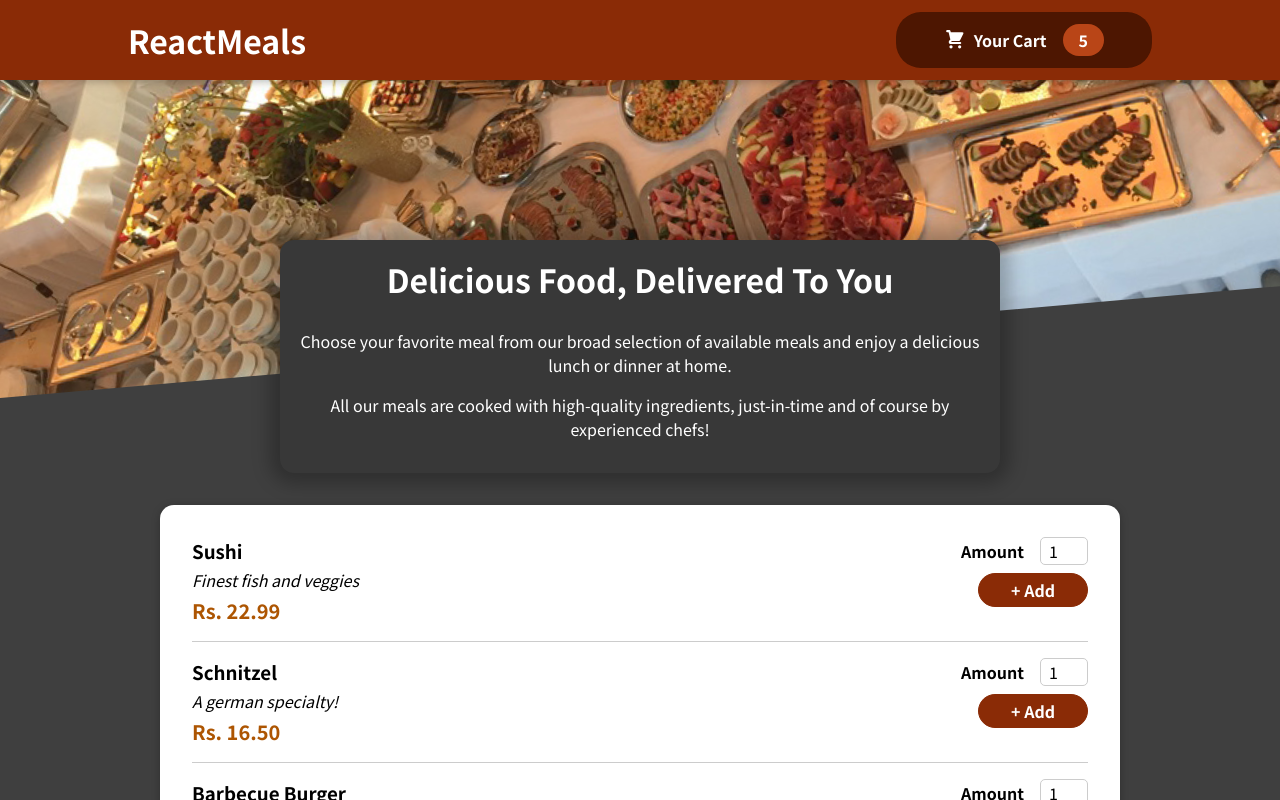
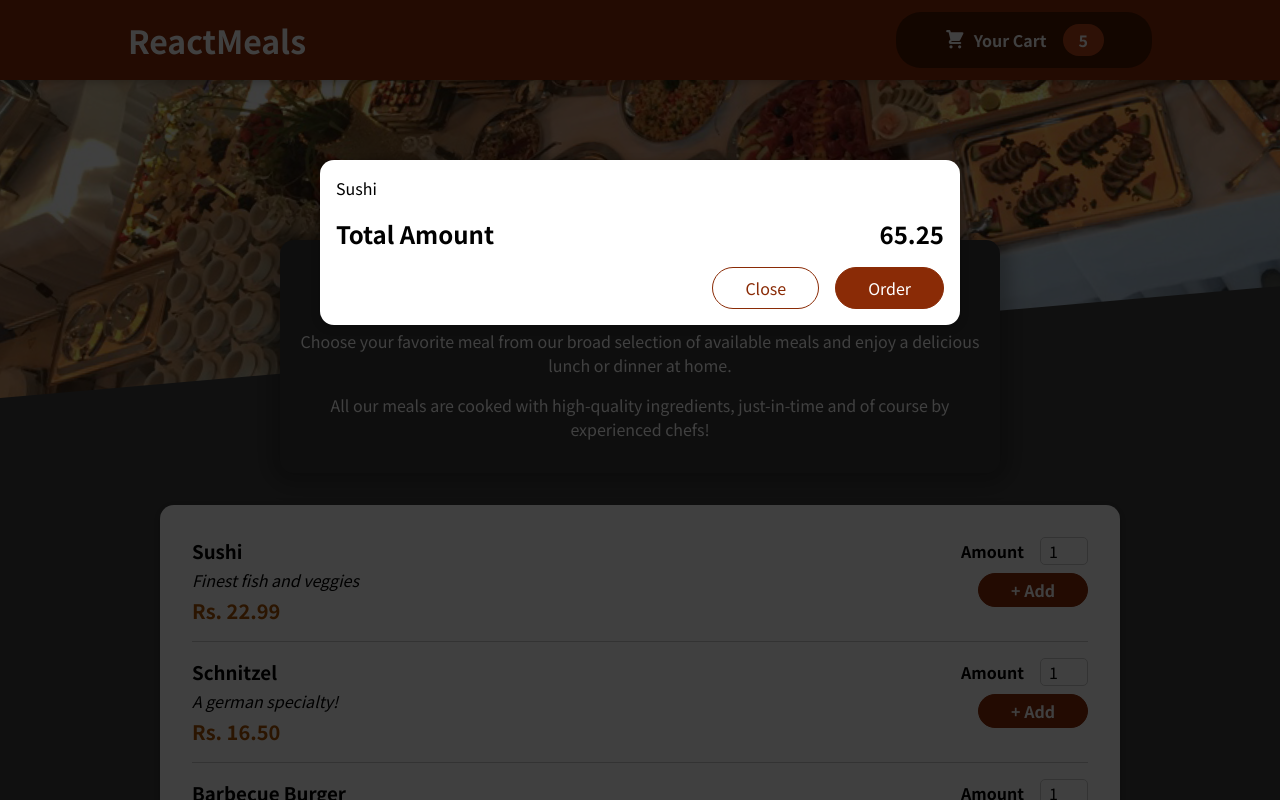
Before and after one commit to Mohit-Monu/restaurant-app, a React (Create React App) app: page / in a window 1280 px wide. Shown: the top 800 px of the page. Built offline with nearby package versions, Linux system fonts and the light colour scheme.

Commit message:
Cart without any Functionality

```diff
--- a/public/index.html
+++ b/public/index.html
@@ -28,6 +28,7 @@
   </head>
   <body>
     <noscript>You need to enable JavaScript to run this app.</noscript>
+    <div id="overlays"></div>
     <div id="root"></div>
     <!--
       This HTML file is a template.
--- a/src/App.js
+++ b/src/App.js
@@ -1,9 +1,11 @@
 import { Fragment } from "react";
 import Header from "./components/Layout/Header";
 import Meals from "./components/Meals/Meals"
+import Cart from "./components/Cart/Cart";
 function App() {
   return (
     <Fragment>
+      <Cart></Cart>
       <Header/>
       <main>
         <Meals/>
--- /dev/null
+++ b/src/components/Cart/Cart.js
@@ -0,0 +1,25 @@
+import Modal from "../UI/Modal";
+import classes from "./Cart.module.css";
+function Cart(props) {
+  const cartItems = (
+    <ul className={classes['cart-items']}>
+      {[{ id: "c1", name: "Sushi", amount: "54", price: 64.56 }].map((item) => (
+        <li>{item.name}</li>
+      ))}
+    </ul>
+  );
+  return (
+    <Modal>
+      {cartItems}
+      <div className={classes.total}>
+        <span>Total Amount</span>
+        <span>65.25</span>
+      </div>
+      <div className={classes.actions}>
+        <button className={classes['button--alt']}>Close</button>
+        <button className={classes.button}>Order</button>
+      </div>
+    </Modal>
+  );
+}
+export default Cart;
--- /dev/null
+++ b/src/components/Cart/Cart.module.css
@@ -0,0 +1,47 @@
+.cart-items {
+    list-style: none;
+    margin: 0;
+    padding: 0;
+    max-height: 20rem;
+    overflow: auto;
+
+  }
+
+  .total {
+    display: flex;
+    justify-content: space-between;
+    align-items: center;
+    font-weight: bold;
+    font-size: 1.5rem;
+    margin: 1rem 0;
+  }
+
+  .actions {
+    text-align: right;
+  }
+
+  .actions button {
+    font: inherit;
+    cursor: pointer;
+    background-color: transparent;
+    border: 1px solid #8a2b06;
+    padding: 0.5rem 2rem;
+    border-radius: 25px;
+    margin-left: 1rem;
+  }
+
+  .actions button:hover,
+  .actions button:active {
+    background-color: #5a1a01;
+    border-color: #5a1a01;
+    color: white;
+  }
+
+  .actions .button--alt {
+    color: #8a2b06;
+  }
+
+  .actions .button {
+    background-color: #8a2b06;
+    color: white;
+  }
--- /dev/null
+++ b/src/components/UI/Modal.js
@@ -0,0 +1,25 @@
+import { Fragment } from "react"
+import  ReactDOM  from "react-dom"
+import classes from "./Modal.module.css"
+
+function Backdrop(){
+    return (<div className={classes.backdrop} ></div>)
+}
+function ModalOverlay(props){
+    return(
+        <div className={classes.modal}>
+            <div className={classes.content} >{props.children}</div>
+        </div>
+    )
+}
+function Modal (props){
+    const portalElement=document.getElementById('overlays')
+    return(
+        <Fragment>
+            {ReactDOM.createPortal(<Backdrop/>,portalElement)}
+            {ReactDOM.createPortal(<ModalOverlay>{props.children}</ModalOverlay>,portalElement)}
+        </Fragment>
+
+    )
+}
+export default Modal
--- /dev/null
+++ b/src/components/UI/Modal.module.css
@@ -0,0 +1,40 @@
+.backdrop {
+    position: fixed;
+    top: 0;
+    left: 0;
+    width: 100%;
+    height: 100vh;
+    z-index: 20;
+    background-color: rgba(0, 0, 0, 0.75);
+  }
+
+  .modal {
+    position: fixed;
+    top: 20vh;
+    left: 5%;
+    width: 90%;
+    background-color: white;
+    padding: 1rem;
+    border-radius: 14px;
+    box-shadow: 0 2px 8px rgba(0, 0, 0, 0.25);
+    z-index: 30;
+    animation: slide-down 300ms ease-out forwards;
+  }
+
+  @media (min-width: 768px) {
+    .modal {
+      width: 40rem;
+      left: calc(50% - 20rem);
+    }
+  }
+
+  @keyframes slide-down {
+    from {
+      opacity: 0;
+      transform: translateY(-3rem);
+    }
+    to {
+      opacity: 1;
+      transform: translateY(0);
+    }
+  }
```
Also changed, not shown: jhgfds.html (deleted, +0 -28 lines).
